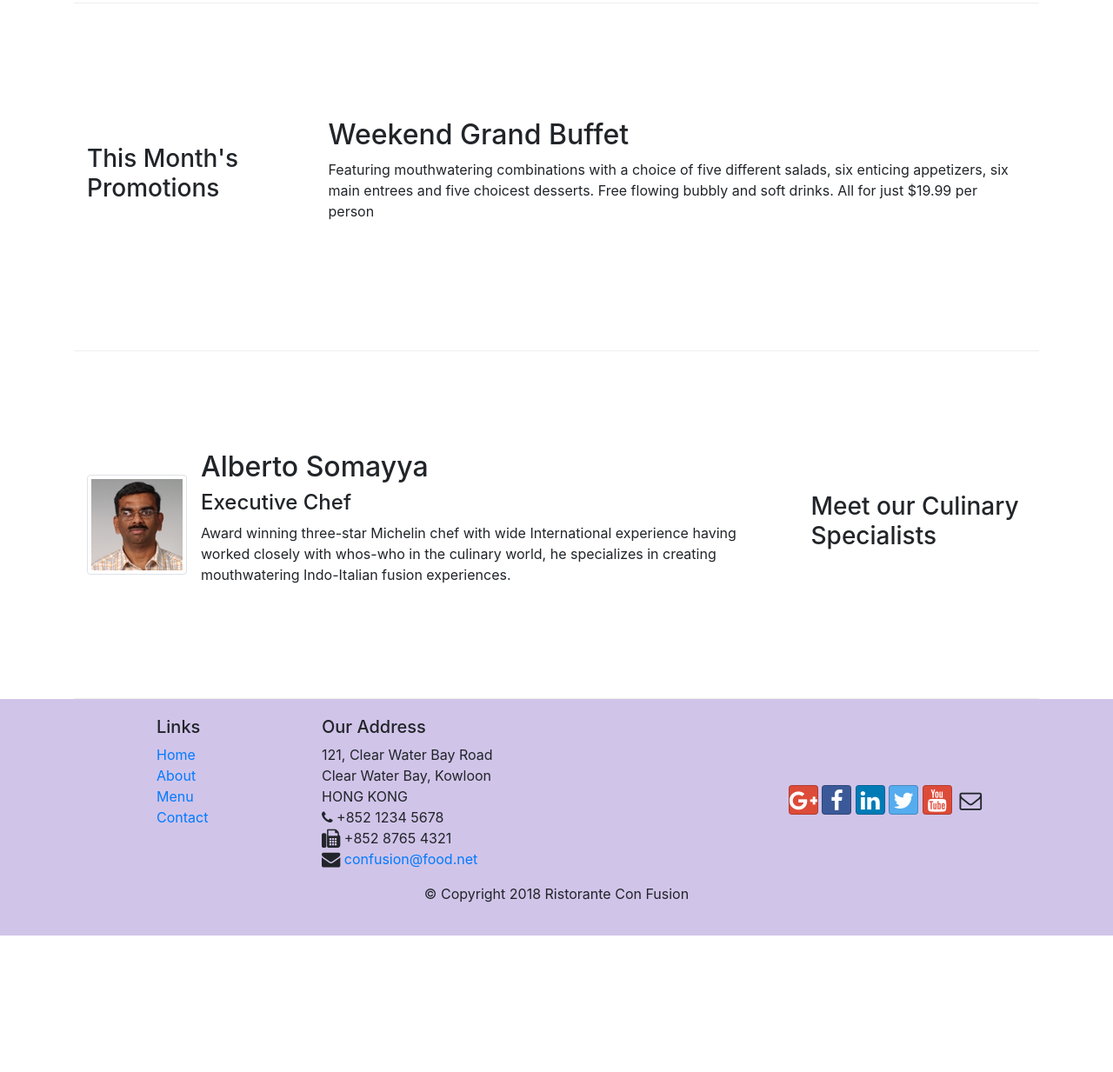
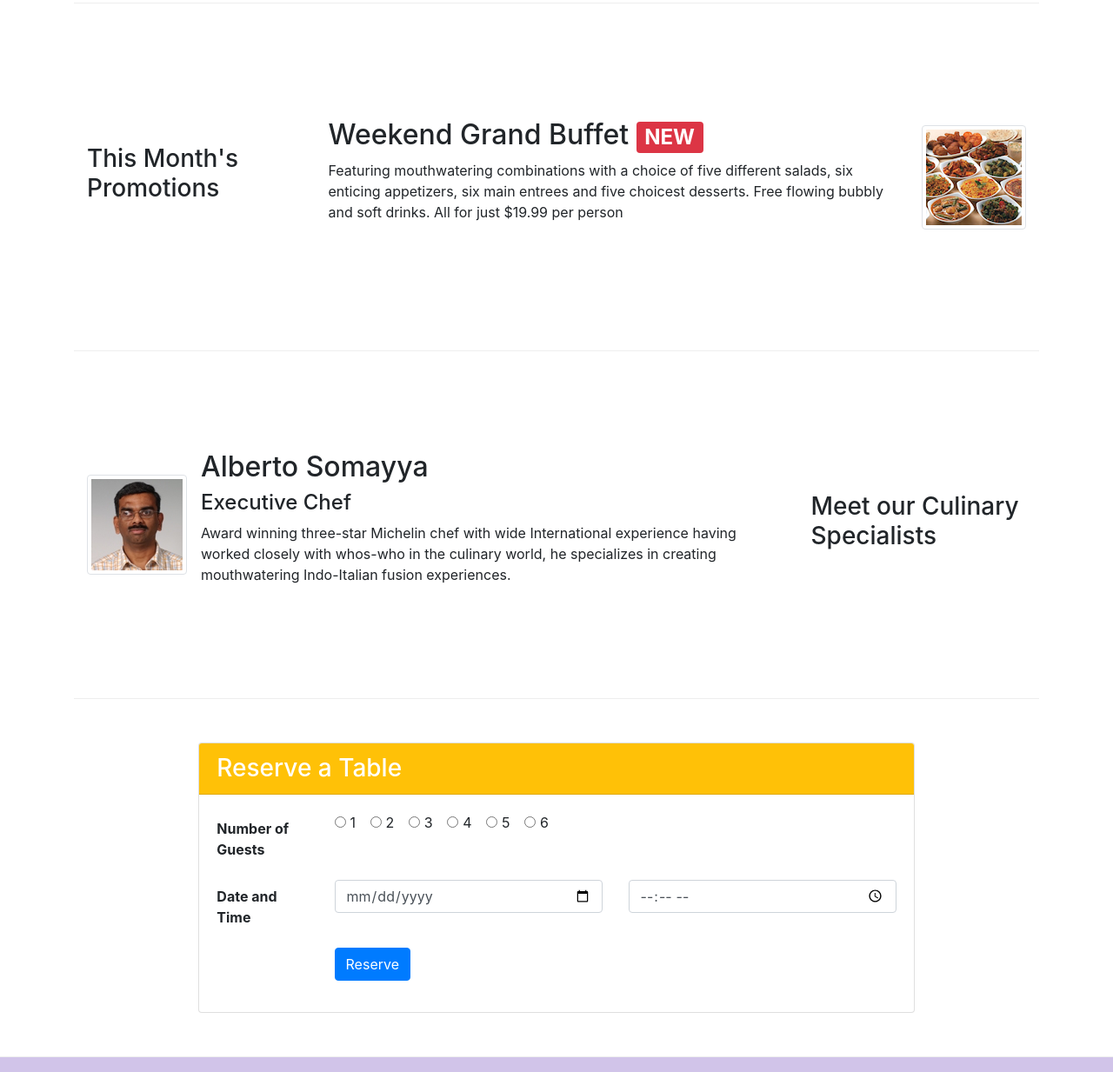
Before and after one commit to Hariom-ojha/conFusion-Bootstrap4, a website: page index.html in a window 1280 px wide. Shown: the part 680-1913 px from the top of the page at 87% size. Before the commit the page ends 1756 px from the top, so only its background shows below. Drawn offline with nearby package versions, Linux system fonts and the light colour scheme.

Commit message:
assignment two

```diff
--- a/index.html
+++ b/index.html
@@ -40,8 +40,11 @@
                     <h1>Ristorante con Fusion</h1>
                     <p>We take inspiration from the World's best cuisines, and create a unique fusion experience. Our lipsmacking creations will tickle your culinary senses!</p>
                 </div>
-                <div class="col-12 col-sm align-self-center">
+                <div class="col-12 col-sm-3 align-self-center">
                     <img src="img/logo.png" class="img-fluid">
+                </div>
+                <div class="col-12 col-sm-3 align-self-center">
+                    <a class="btn btn-block btn-warning" href="#card">Reserve Table</a>
                 </div>
             </div>
         </div>
@@ -69,9 +72,15 @@
             <div  class="col-12 col-sm-4 col-md-3">
                 <h3>This Month's Promotions</h3>
             </div>
-            <div  class="col col-sm col-md">
-                <h2>Weekend Grand Buffet</h2>
-                <p>Featuring mouthwatering combinations with a choice of five different salads, six enticing appetizers, six main entrees and five choicest desserts. Free flowing bubbly and soft drinks. All for just $19.99 per person </p>
+            <div class="col-12 col-sm-4 col-md">
+                <div class="media">
+                    <div class="media-body">
+                        <h2 class="mt-0">Weekend Grand Buffet <span class="badge badge-danger">NEW</span> </h2>
+                        <p class="d-none d-sm-block">Featuring mouthwatering combinations with a choice of five different salads, six enticing appetizers, six main entrees and five choicest desserts. Free flowing bubbly and soft drinks. All for just $19.99 per person </p>
+                    </div>
+                    <img class="d-flex ml-3 align-self-center img-thumbnail"
+                        src="img/buffet.png" alt="buffet">
+                </div>
             </div>
         </div>
 
@@ -88,6 +97,65 @@
                         <h4>Executive Chef</h4>
                         <p class="d-none d-sm-block">Award winning three-star Michelin chef with wide International experience having worked closely with whos-who in the culinary world, he specializes in creating mouthwatering Indo-Italian fusion experiences. </p>
                     </div>
+                </div>
+            </div>
+        </div>
+    </div>
+
+    <div class="row row-content justify-content-center align-items-center">
+        <div class="col-12 col-sm-8">
+            <div class="card" id="card">
+                <h3 class="card-header bg-warning text-white">Reserve a Table</h3>
+                <div class="card-body">
+                    <form>
+                        <div class="form-group row">
+                            <label for="guests" class="col-md-2 col-form-label"><b>Number of Guests</b></label>
+                            <div class="col-md-10">
+                                <div class="form-check form-check-inline">
+                                    <input class="form-check-input" id="one" type="radio" name="one" value="">
+                                    <label class="form-check-label" for="one">1</label>
+                                </div>
+                                <div class="form-check form-check-inline">
+                                    <input class="form-check-input" id="two" type="radio" name="two" value="">
+                                    <label class="form-check-label" for="one">2</label>
+                                </div>
+                                <div class="form-check form-check-inline">
+                                    <input class="form-check-input" id="three" type="radio" name="three" value="">
+                                    <label class="form-check-label" for="three">3</label>
+                                </div>
+                                <div class="form-check form-check-inline">
+                                    <input class="form-check-input" id="four" type="radio" name="four" value="">
+                                    <label class="form-check-label" for="four">4</label>
+                                </div>
+                                <div class="form-check form-check-inline">
+                                    <input class="form-check-input" id="five" type="radio" name="five" value="">
+                                    <label class="form-check-label" for="five">5</label>
+                                </div>
+                                <div class="form-check form-check-inline">
+                                    <input class="form-check-input" id="six" type="radio" name="six" value="">
+                                    <label class="form-check-label" for="six">6</label>
+                                </div>
+                            </div>
+                        </div>
+                        <div class="form-group row">
+                            <label for="date-and-time" class="col-md-2 col-form-label"><b>Date and Time</b></label>
+                            <div class="col-12 col-md-5">
+                                <input class="form-control" type="date" id="date" name="date"
+                                    placeholder="Date">
+                            </div>
+                            <div class="col-12 col-md-5">
+                                <input class="form-control" type="time" id="date" name="date"
+                                    placeholder="Time">
+                            </div>
+                        </div>
+                        <div class="form-group row">
+                            <div class="offset-md-2 col-md-10">
+                                <button class="btn btn-primary" type="submit">
+                                    Reserve
+                                </button>
+                            </div>
+                        </div>
+                    </form>
                 </div>
             </div>
         </div>
```
Also changed, not shown: contactus.html (+1 -1 lines).
